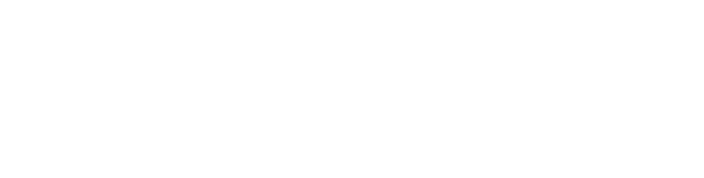
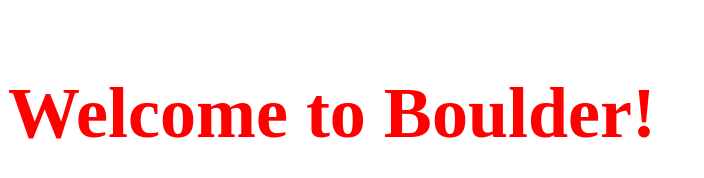
Before and after one commit to dlsso/jquery-intro, a plain HTML site: page index.html in a window 1280 px wide. Shown: the whole page, without its empty margins (0-704 px from the left). Drawn offline with nearby package versions, Linux system fonts and the light colour scheme.

Commit message:
Added some jQuery

```diff
--- a/index.html
+++ b/index.html
@@ -6,6 +6,8 @@
 </head>
 <body>
 
+	<p id="welcome-message">Welcome to Boulder!</p>
+
   <script src="http://cdnjs.cloudflare.com/ajax/libs/jquery/2.0.3/jquery.min.js"></script>
   <script src="main.js"></script>
 
--- a/main.js
+++ b/main.js
@@ -1,3 +1,13 @@
-$(document).on('ready', function() {
+// Select all elements that match the given css selector (passed as a string to the $ function)
+var welcome = $("#welcome-message")
 
-});
+// First arguement it the CSS property you want to change
+// Second arguement is the value to change it to
+welcome.css("color", "blue")
+
+//Change multiple CSS properties at once (better to just make a CSS class and change to it)
+welcome.css({
+	"font-size": "72px",
+	"color": "red",
+	"font-weight": "bold"
+})
```
